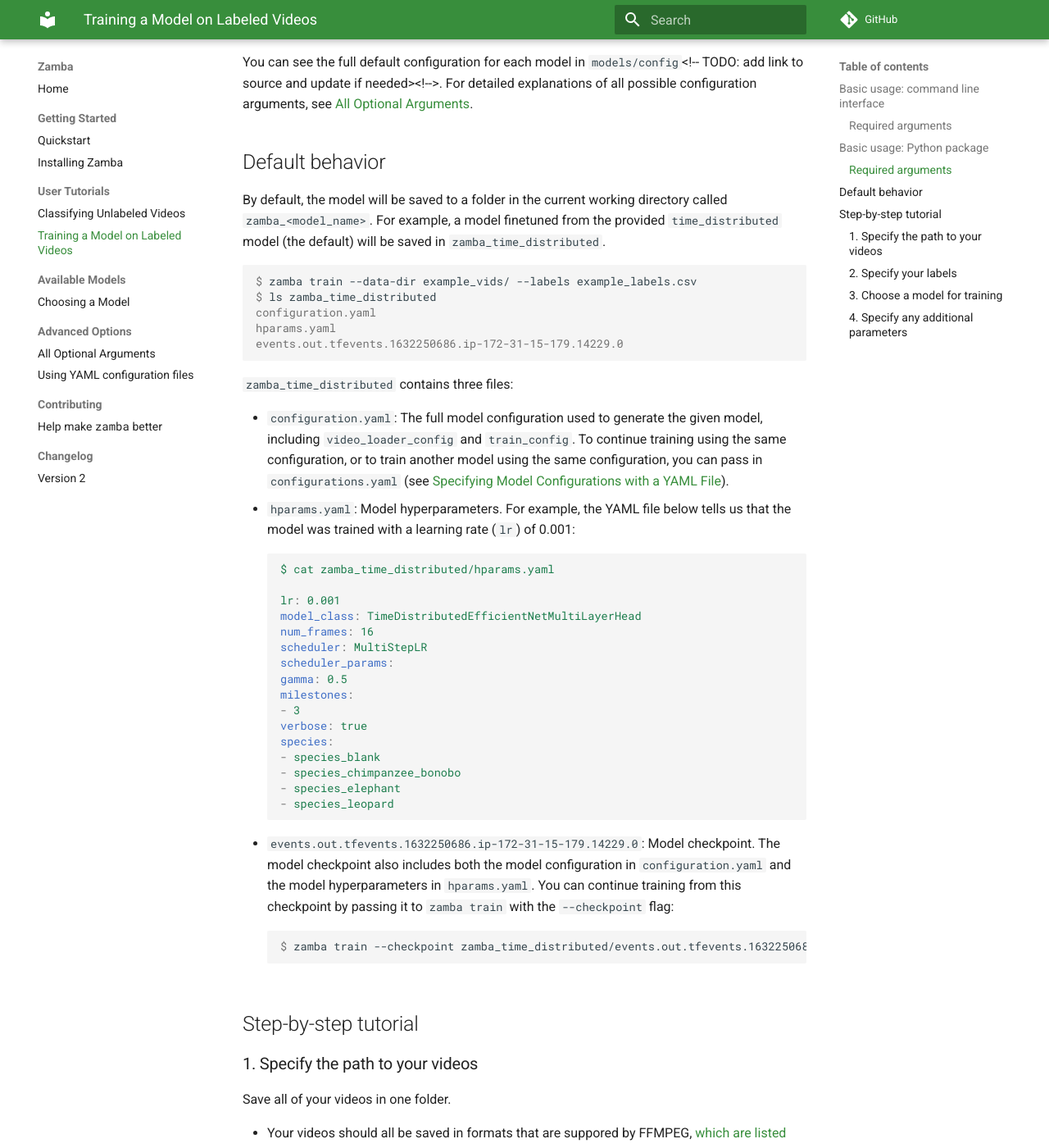
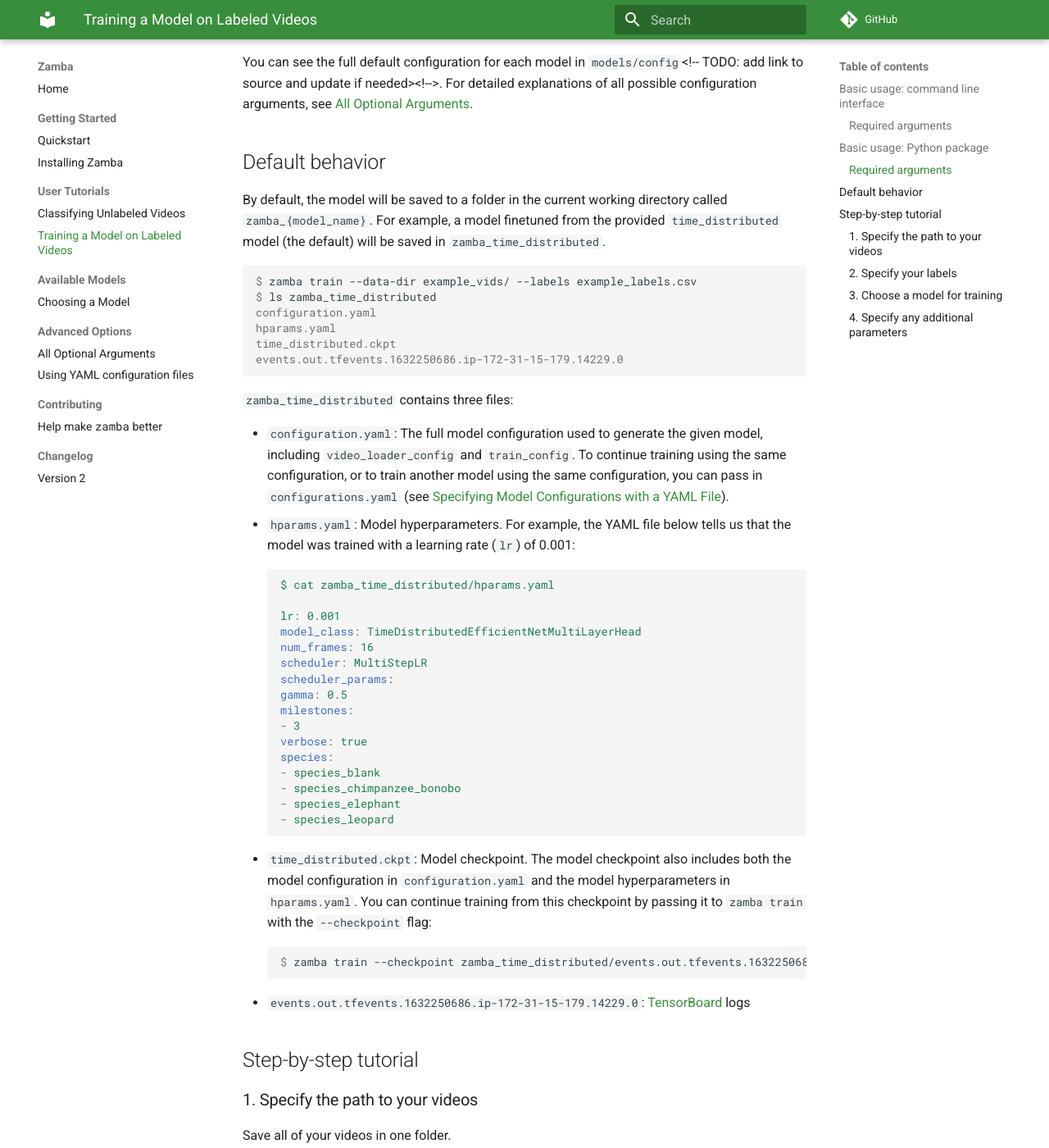
Before and after one commit to drivendataorg/zamba, an MkDocs documentation site: the page built from docs/docs/train-tutorial.md, in a window 1280 px wide and 1400 px high, scrolled down 2478 px. Shown: the whole window at 82% size. Built offline with MkDocs 1.6.1 and Material for MkDocs 9.7.7, drawn with Linux system fonts in a browser that asks for light colours; comment, search, counter and statistics services are not loaded.

Commit message:
Fix checkpoint saving behavior

````diff
--- a/docs/docs/train-tutorial.md
+++ b/docs/docs/train-tutorial.md
@@ -91,13 +91,14 @@
 
 ## Default behavior
 
-By default, the model will be saved to a folder in the current working directory called `zamba_<model_name>`. For example, a model finetuned from the provided `time_distributed` model (the default) will be saved in `zamba_time_distributed`.
+By default, the model will be saved to a folder in the current working directory called `zamba_{model_name}`. For example, a model finetuned from the provided `time_distributed` model (the default) will be saved in `zamba_time_distributed`.
 
 ```console
 $ zamba train --data-dir example_vids/ --labels example_labels.csv
 $ ls zamba_time_distributed
 configuration.yaml
 hparams.yaml
+time_distributed.ckpt
 events.out.tfevents.1632250686.ip-172-31-15-179.14229.0
 ```
 
@@ -123,10 +124,11 @@
     - species_elephant
     - species_leopard
     ```
-* `events.out.tfevents.1632250686.ip-172-31-15-179.14229.0`: Model checkpoint. The model checkpoint also includes both the model configuration in `configuration.yaml` and the model hyperparameters in `hparams.yaml`. You can continue training from this checkpoint by passing it to `zamba train` with the `--checkpoint` flag:
+* `time_distributed.ckpt`: Model checkpoint. The model checkpoint also includes both the model configuration in `configuration.yaml` and the model hyperparameters in `hparams.yaml`. You can continue training from this checkpoint by passing it to `zamba train` with the `--checkpoint` flag:
     ```console
     $ zamba train --checkpoint zamba_time_distributed/events.out.tfevents.1632250686.ip-172-31-15-179.14229.0 --data-dir example_vids/ --labels example_labels.csv
     ```
+* `events.out.tfevents.1632250686.ip-172-31-15-179.14229.0`: [TensorBoard](https://www.tensorflow.org/tensorboard/get_started) logs
 
 ## Step-by-step tutorial
 
````
Also changed, not shown: docs/docs/quickstart.md (+2 -2 lines).
